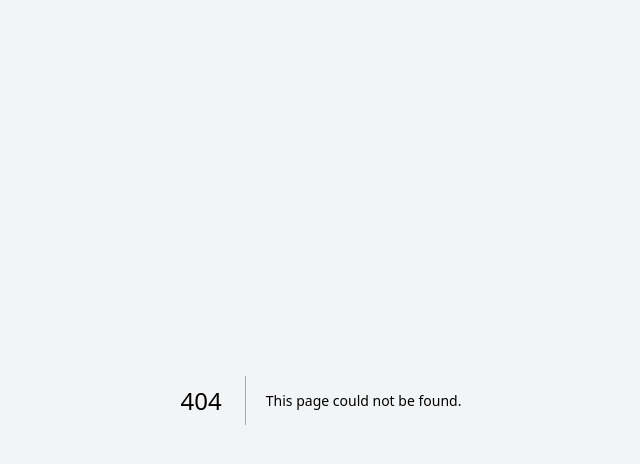
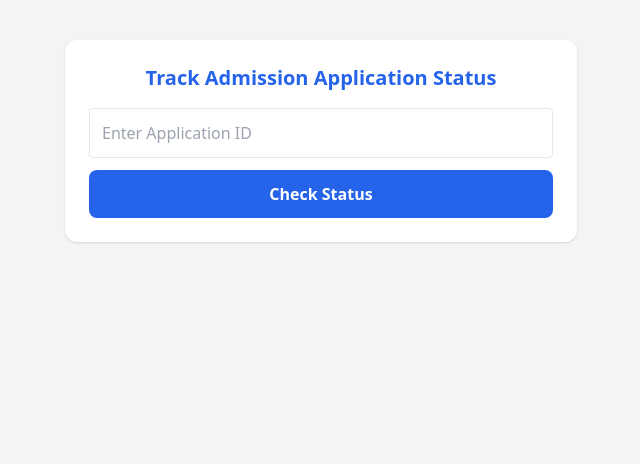
Before and after one commit to sai123474/geetham-smartconnect, a Next.js app in the folder client/: page /admissions/status in a window 1280 px wide. Before the commit this address had no page. Shown: the top 464 px of the page, without its empty margins (319-959 px from the left). Built offline with nearby package versions, Linux system fonts and the light colour scheme.

Commit message:
Create page.jsx

```diff
--- /dev/null
+++ b/client/app/admissions/status/page.jsx
@@ -0,0 +1,56 @@
+"use client";
+
+import { useState } from "react";
+
+export default function CheckStatusPage() {
+  const [applicationId, setApplicationId] = useState("");
+  const [result, setResult] = useState(null);
+
+  const checkStatus = async () => {
+    if (!applicationId.trim()) return alert("Enter Application ID");
+
+    try {
+      const res = await fetch(
+        `${process.env.NEXT_PUBLIC_API_URL}/application/status/${applicationId}`
+      );
+
+      const data = await res.json();
+      setResult(data.application || null);
+    } catch (error) {
+      console.error(error);
+      alert("Unable to fetch status");
+    }
+  };
+
+  return (
+    <div className="min-h-screen flex justify-center items-start pt-10 bg-gray-100">
+      <div className="bg-white p-6 w-full max-w-lg rounded-xl shadow">
+        <h1 className="text-xl font-bold text-blue-600 text-center mb-4">
+          Track Admission Application Status
+        </h1>
+
+        <input
+          type="text"
+          placeholder="Enter Application ID"
+          className="border p-3 w-full rounded mb-3"
+          onChange={(e) => setApplicationId(e.target.value)}
+        />
+
+        <button
+          onClick={checkStatus}
+          className="w-full bg-blue-600 text-white py-3 rounded-lg font-semibold hover:bg-blue-700"
+        >
+          Check Status
+        </button>
+
+        {result && (
+          <div className="bg-green-50 p-4 mt-4 rounded border border-green-300">
+            <p><strong>Name:</strong> {result.name}</p>
+            <p><strong>Class:</strong> {result.classApplyingFor}</p>
+            <p><strong>Status:</strong> {result.status}</p>
+          </div>
+        )}
+      </div>
+    </div>
+  );
+}
```
